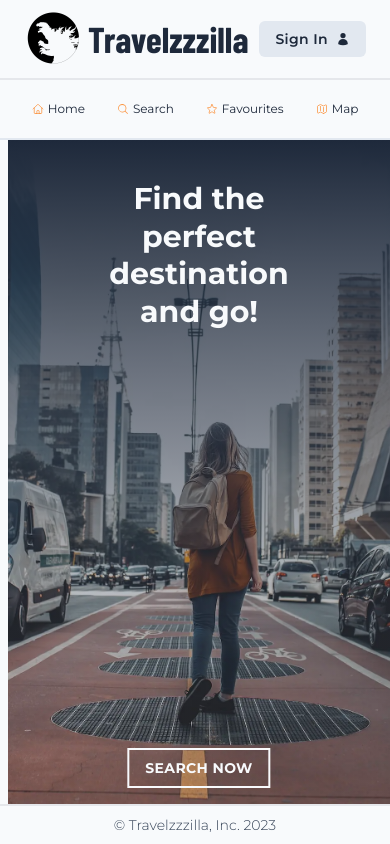
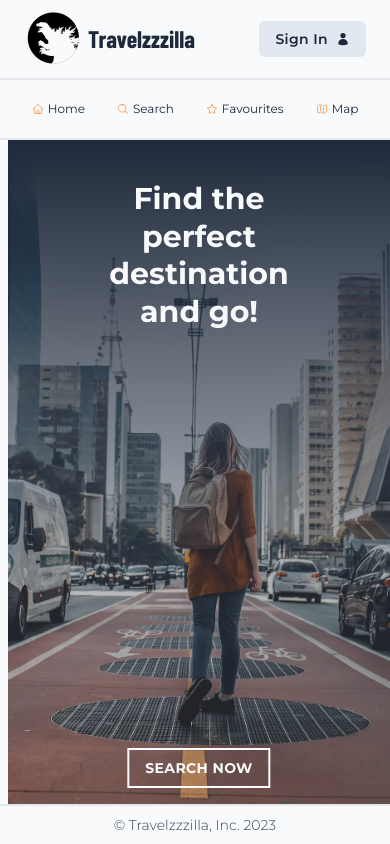
Before and after one commit to BogdanManolache/Travelzzzilla, a Next.js app: page / in a window 390 px wide. Built offline with nearby package versions, Linux system fonts and the light colour scheme; no server answers.

Commit message:
changed header styling after sm breakpoint

```diff
--- a/components/Header.jsx
+++ b/components/Header.jsx
@@ -19,7 +19,9 @@ export default async function Header() {
     <header className="col-span-2 col-start-1 flex items-center justify-between border-b-2 pl-6 sm:col-span-1  sm:col-start-1 md:col-span-2 md:col-start-1 md:border-none">
       <Link href="/" className="flex items-center">
         <Image src="/logo.png" width={64} height={64} alt="Logo" />
-        <span className={`${barlowCondensed.className} text-4xl  font-bold`}>
+        <span
+          className={`${barlowCondensed.className} inline-block text-2xl font-bold sm:hidden  md:inline-block md:text-4xl`}
+        >
           Travelzzzilla
         </span>
       </Link>
```
